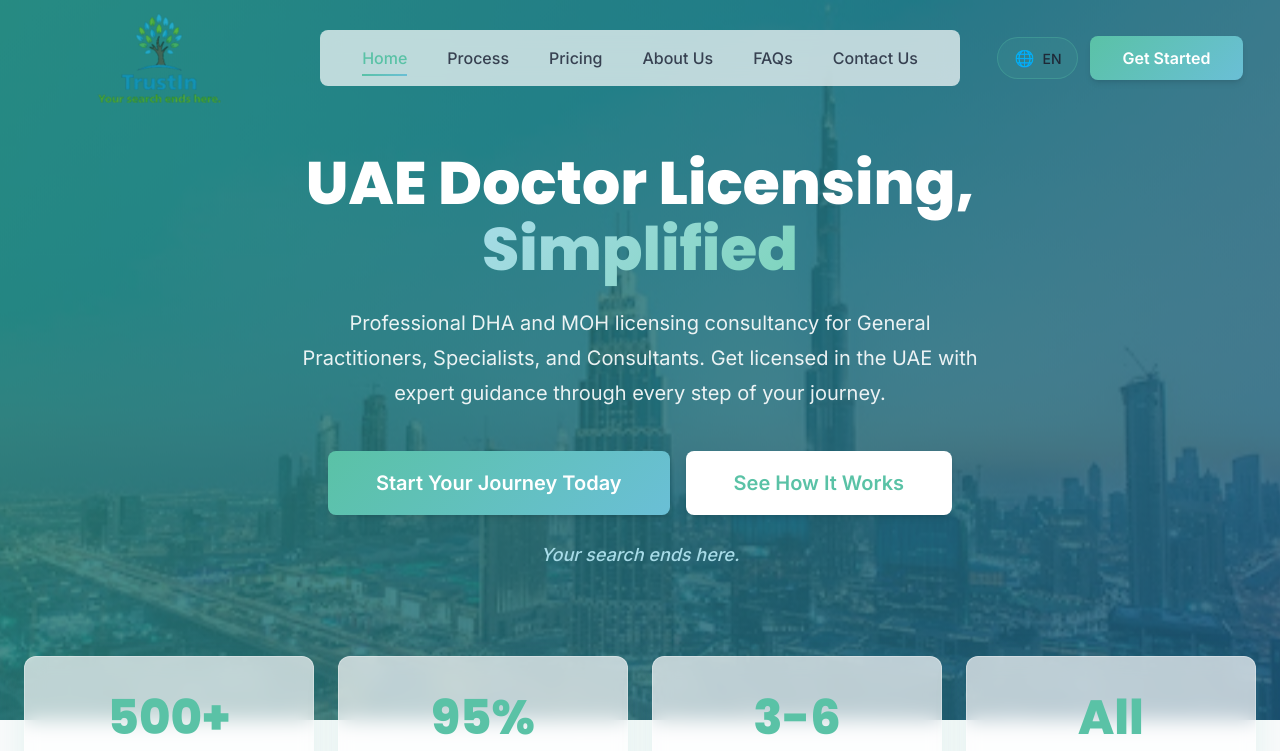
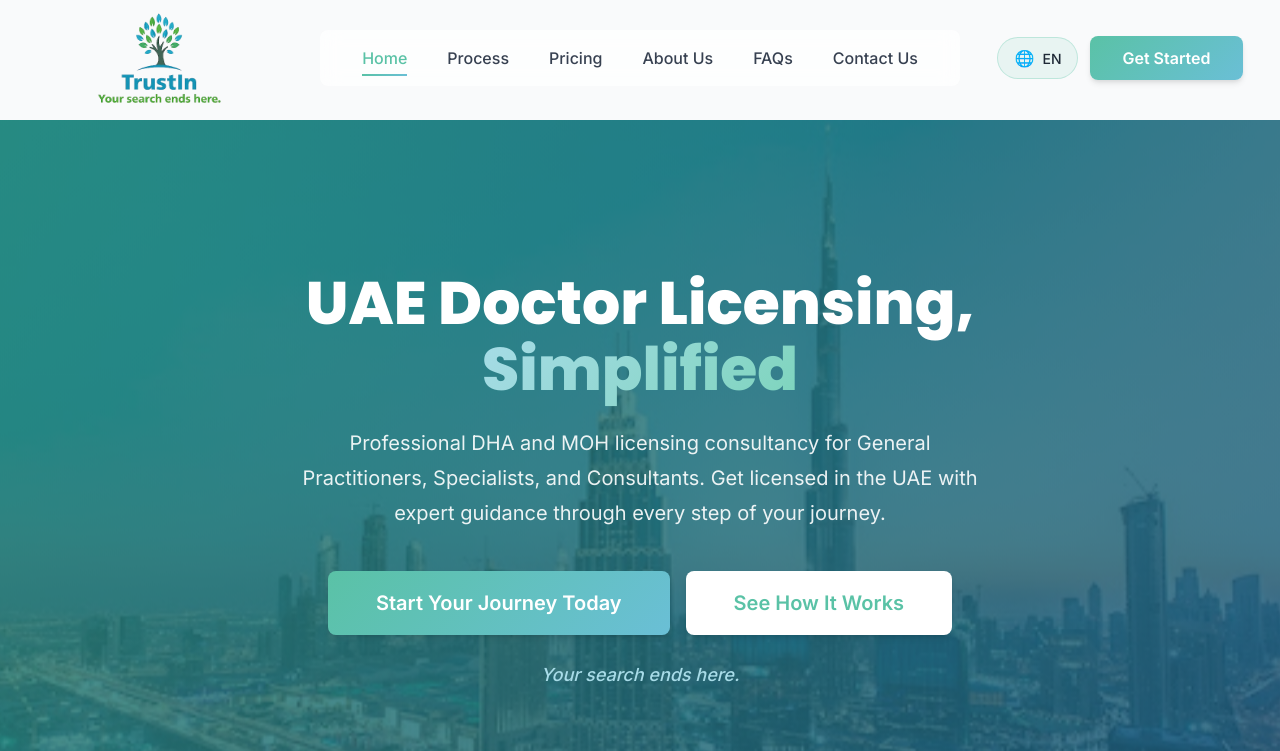
Before and after one commit to muazaqdas/trustin, a React (Vite) app: page / in a window 1280 px wide. Shown: the top 751 px of the page. Built offline with nearby package versions, Linux system fonts and the light colour scheme.

Commit message:
feat: update header

```diff
--- a/src/styles/global.css
+++ b/src/styles/global.css
@@ -25,6 +25,7 @@ body {
   color: var(--gray-800);
   background-color: var(--gray-50);
   overflow-x: hidden;
+  padding-top: 120px;
 }
 
 /* Typography */
```
